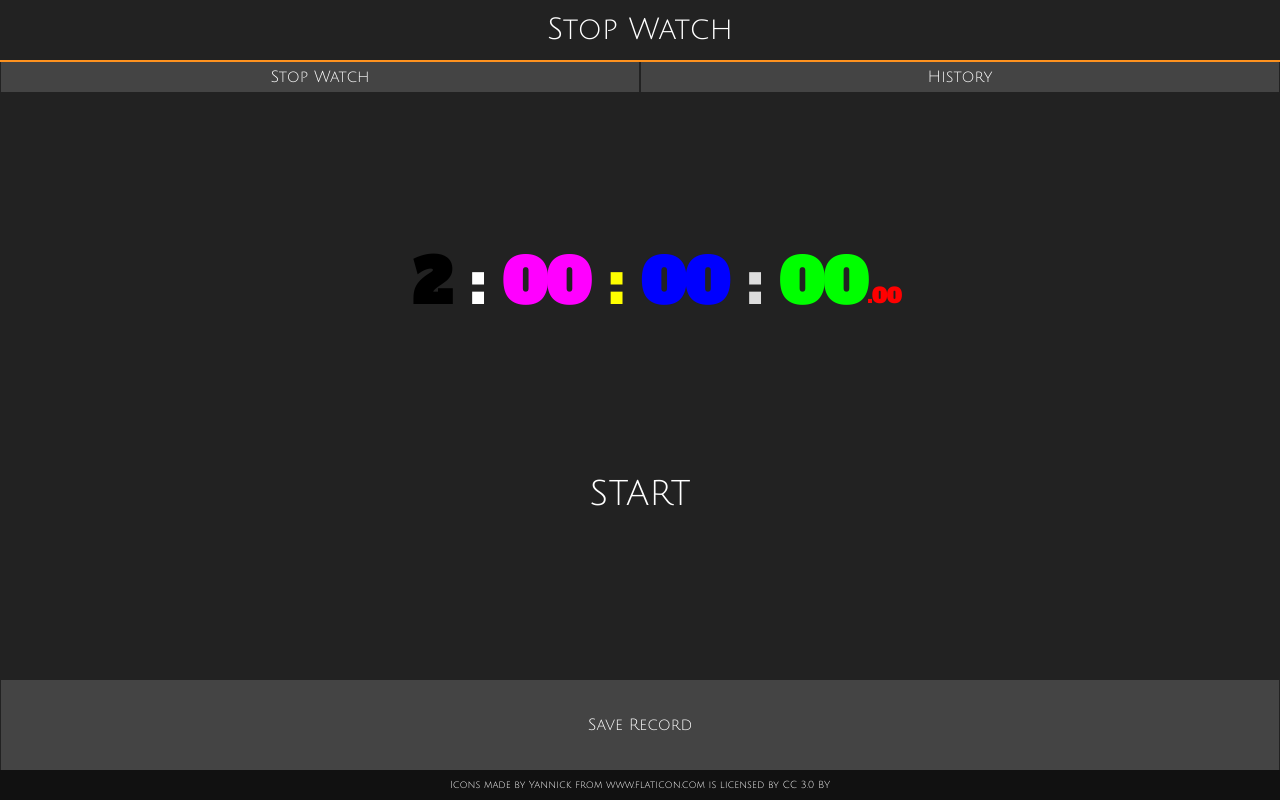
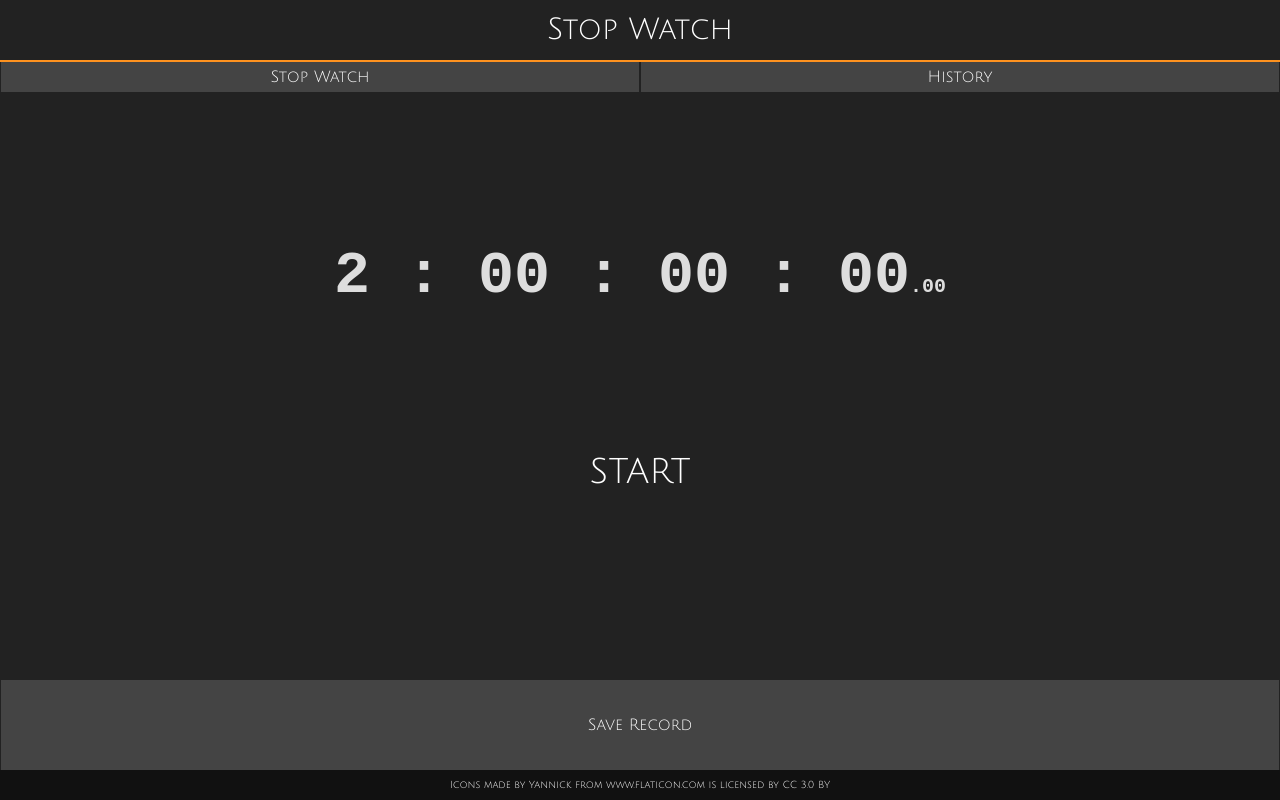
Before and after one commit to MESepehr/TimeTracker, a React (Create React App) app in the folder front-end/: page / in a window 1280 px wide. Built offline with nearby package versions, Linux system fonts and the light colour scheme; the HTML template or start-up script is replaced by a standard one.

Commit message:
A mono space font solved my problem

```diff
--- a/front-end/src/App.css
+++ b/front-end/src/App.css
@@ -1,5 +1,4 @@
 @import url('https://fonts.googleapis.com/css?family=Julius+Sans+One');
-@import url('https://fonts.googleapis.com/css?family=Alfa+Slab+One');
 
 :root {
     --main-bg-color: #222222;
--- a/front-end/src/components/stopwatch/StopWatch.js
+++ b/front-end/src/components/stopwatch/StopWatch.js
@@ -145,64 +145,42 @@ export default class StopWatch extends React.Component
     {
         this.splitTimeInStrings();
 
-        console.log("this.level : "+this.level)
-        /*const houreStyle = {
-            color:'#'+Math.floor(Math.random()*0xffffff).toString(16)
-        }*/
-        const milStyle = {
-            //position:'absolute',
-           // marginLeft:'300px',
+        const numberWidth = 100 ;
+        const dividerWidth = 20 ;
+        let width = (this.level+1)*numberWidth+this.level*dividerWidth ;
 
-            color:'#f00'
+        var styleArray = [] ;
+
+        var X = width/2;
+
+        for(var i = 0 ; i<=this.level ; i++)
+        {
+            console.log("X for number : "+X);
+            styleArray.push({
+                //position:'absolute',
+                //marginLeft: (X-=numberWidth)+'px'
+            });
+
+            console.log("X for divider : "+X);
+            styleArray.push({
+                //position:'absolute',
+                //marginLeft: (X-=dividerWidth)+'px'
+            });
         }
-        const secStyle = {
-           // position:'absolute',
-           // marginLeft:'100px',
 
-            color:'#0f0'
+        const stopWatchContainer = {
+            width:'100%',
+            height:'60px'
         }
-        const minDivStyle = {
-           // position:'absolute',
-          //  marginLeft:'0px'
-        }
-        const minStyle = {
-           // position:'absolute',
-           // marginLeft:'0px',
 
-            color:'#00f'
-        }
-        const houDivStyle = {
-           // position:'absolute',
-          //  marginLeft:'100px',
-
-            color:'#ff0'
-        }
-        const houStyle = {
-          //  position:'absolute',
-           // marginLeft:'100px',
-
-            color:'#f0f'
-        }
-        const dayDivStyle = {
-           // position:'absolute',
-          //  marginLeft:'-100px',
-
-            color:'#fff'
-        }
-        const dayStyle = {
-           // position:'absolute',
-          //  marginLeft:'-100px',
-
-            color:'#000'
-        }
         /*<div className="stop-watch"><b> <span style={houreStyle}>{this.state.hour}:</span><span>00</span><span className="milisecond-part">:00</span> </b></div>*/
         return(
-            <div className="stop-watch"><b>
-                <span style={dayStyle}>{this.showDayPart()}</span><span style={dayDivStyle}>{this.showDaySeparator()}</span>
-                <span style={houStyle}>{this.showHourePart()}</span><span style={houDivStyle}>{this.showHoureSeparator()}</span>
-                <span style={minStyle}>{this.showMinutesPart()}</span><span style={minDivStyle}>{this.showMinutesSeparator()}</span>
-                <span style={secStyle}>{this.showSecondPart()}</span>
-                <span style={milStyle} className="milisecond-part">{this.showMiliSecondPart()}</span> </b>
+            <div className="stop-watch" style={stopWatchContainer}><b>
+                <span style={styleArray[8]} className="day-part">{this.showDayPart()}</span><span style={styleArray[7]}>{this.showDaySeparator()}</span>
+                <span style={styleArray[6]}>{this.showHourePart()}</span><span style={styleArray[5]}>{this.showHoureSeparator()}</span>
+                <span style={styleArray[4]}>{this.showMinutesPart()}</span><span style={styleArray[3]}>{this.showMinutesSeparator()}</span>
+                <span style={styleArray[2]}>{this.showSecondPart()}</span>
+                <span style={styleArray[0]} className="milisecond-part">{this.showMiliSecondPart()}</span> </b>
             </div>
         );
     }
--- a/front-end/src/components/stopwatch/stopwatch.css
+++ b/front-end/src/components/stopwatch/stopwatch.css
@@ -1,4 +1,6 @@
-*{
+@import url('https://fonts.googleapis.com/css?family=Inconsolata')
+
+{
     -moz-transition: all .2s ease;
     -o-transition: all .2s ease;
     -webkit-transition: all .2s ease;
@@ -9,11 +11,10 @@
     color:#ddd;
     width:100%;
     text-align:center;
-    font-family: 'Alfa Slab One', cursive;
+
+    font-family: 'Inconsolata', monospace;
 }
 
 .milisecond-part{
-    margin-top:40px;
     font-size:20px;
-    position:absolute;
 }
```
